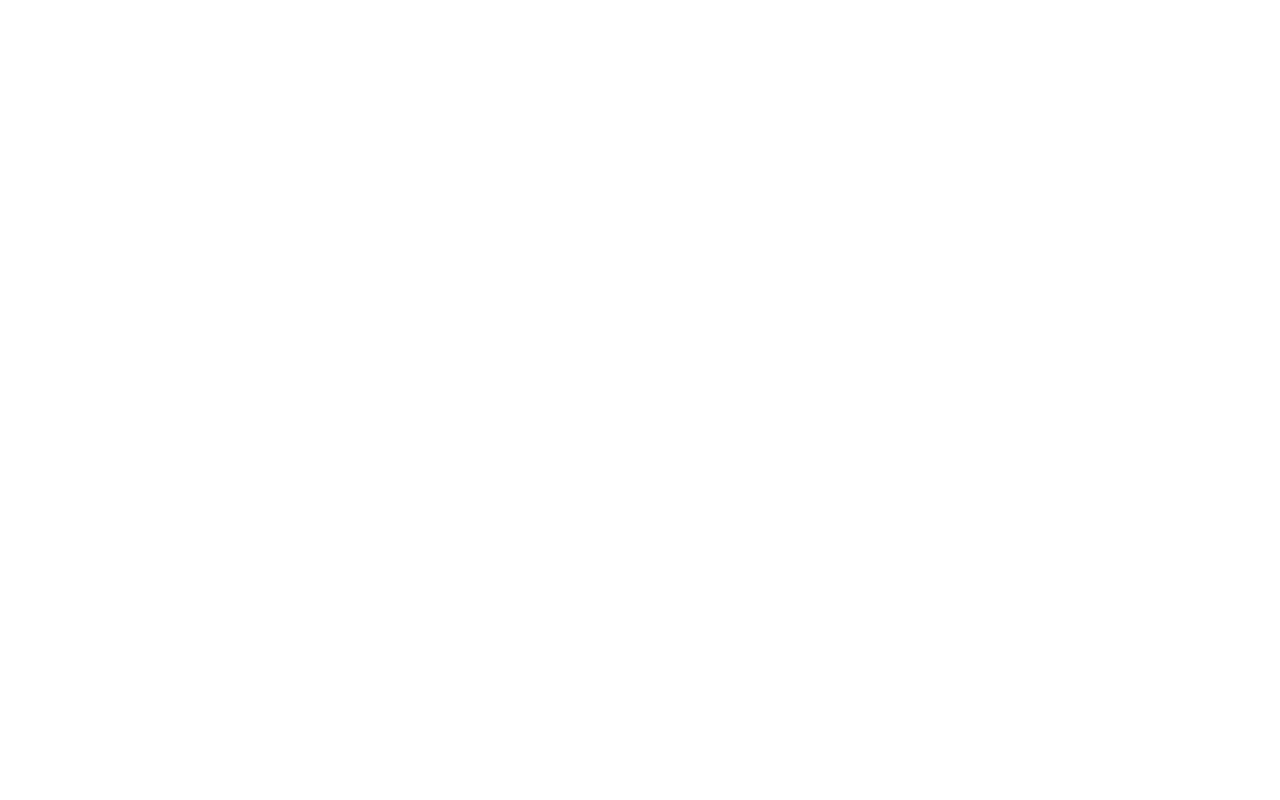
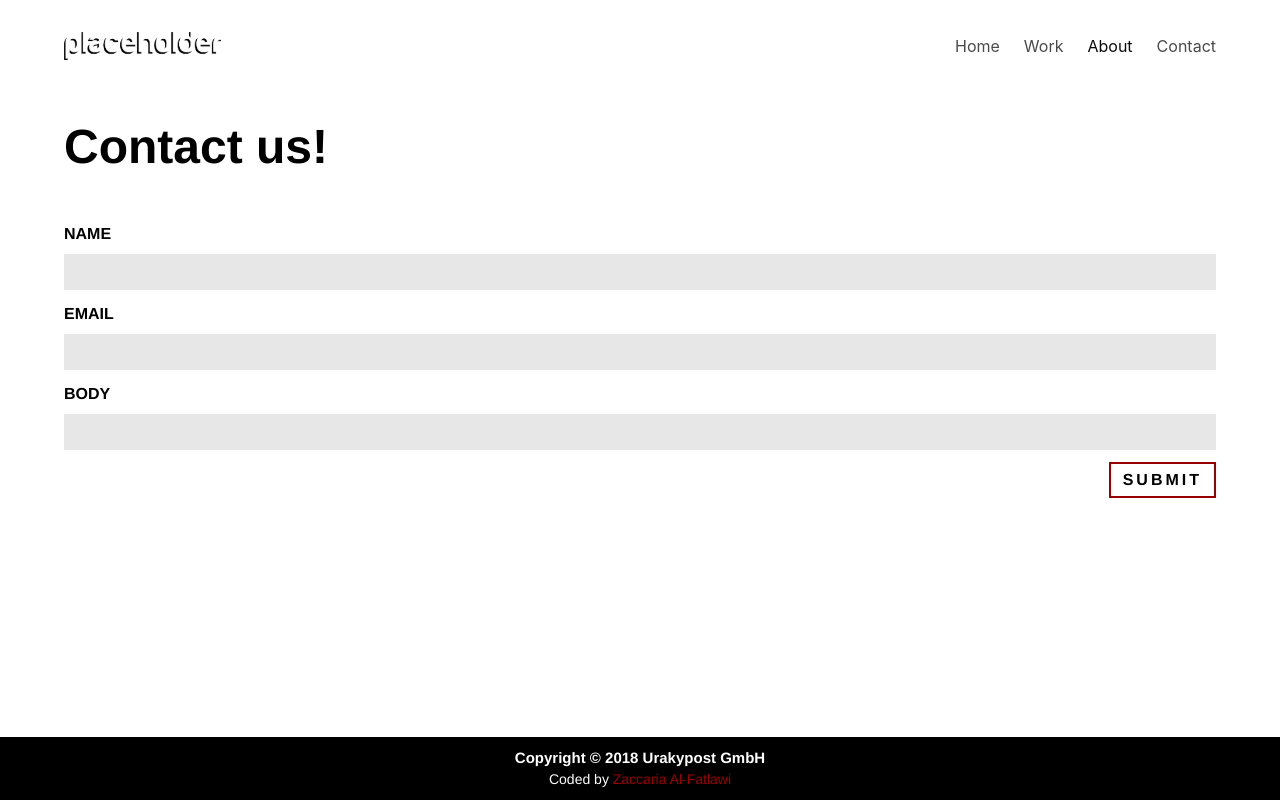
Before and after one commit to Zacchi-af/Urakypost, a website: page docs/contact.html in a window 1280 px wide. Drawn offline with nearby package versions, Linux system fonts and the light colour scheme.

Commit message:
made some responsiveness adjustments

```diff
--- a/docs/contact.html
+++ b/docs/contact.html
@@ -0,0 +1,101 @@
+<!DOCTYPE html>
+<html>
+
+<head>
+    <meta charset="utf-8">
+    <meta name="viewport" content="width=device-width, initial-scale=1">
+    <title>Urakypost GmbH</title>
+    <link rel="stylesheet" href="https://cdnjs.cloudflare.com/ajax/libs/bulma/0.7.2/css/bulma.min.css">
+    <link rel="stylesheet" href="../styles/stylesheet.css">
+    <script defer src="https://use.fontawesome.com/releases/v5.3.1/js/all.js"></script>
+</head>
+
+<body class="site">
+    <!-- NAV -->
+    <nav class="navbar">
+        <div class="container">
+            <div class="navbar-brand">
+                <a class="navbar-item">
+                    <img src="../images/p_logo.png" alt="Logo">
+                </a>
+            </div>
+            <div id="navbarMenu" class="navbar-menu">
+                <div class="navbar-end">
+                    <a href="../index.html" class="navbar-item">
+                        Home
+                    </a>
+                    <a class="navbar-item">
+                        Work
+                    </a>
+                    <a href="about.html" class="navbar-item is-active">
+                        About
+                    </a>
+                    <a href="contact.html" class="navbar-item">
+                        Contact
+                    </a>
+                </div>
+            </div>
+            <a role="button" class="navbar-burger" aria-label="menu" aria-expanded="false">
+                <span aria-hidden="true"></span>
+                <span aria-hidden="true"></span>
+                <span aria-hidden="true"></span>
+            </a>
+        </div>
+    </nav>
+    <!--END NAV-->
+    <main class="site-content">
+        <section class="section">
+            <div class="container">
+                <h1 class="title is-1">
+                    Contact us!
+                </h1>
+            </div>
+        </section>
+        <!--FORM-->
+        <section class="section form">
+            <div class="container">
+                <form id="signup-form">
+                    <!-- name -->
+                    <div class="field">
+                        <label class="label">Name</label>
+                        <input type="text" class="input" name="name">
+                    </div>
+
+                    <!-- email -->
+                    <div class="field">
+                        <label class="label">Email</label>
+                        <input type="email" class="input" name="email">
+                    </div>
+
+                    <!-- body -->
+                    <div class="field">
+                        <label class="label">Body</label>
+                        <input type="text" class="input" name="email">
+                    </div>
+
+                    <!-- submit button -->
+                    <div class="field has-text-right">
+                        <button type="submit" class="button is-danger">Submit</button>
+                    </div>
+                </form>
+            </div>
+        </section>
+    </main>
+    <!--FOOTER-->
+    <footer class="footer">
+        <div class="container">
+            <div class="content has-text-centered fcontent">
+                <p class="nomargin">
+                    <strong class="nopadding">Copyright © 2018 Urakypost GmbH</strong>
+                </p>
+                <p>
+                    Coded by <a href="https://dietilde.ch">Zaccaria Al-Fatlawi</a>
+                </p>
+            </div>
+
+        </div>
+    </footer>
+    <!--FOOTER END-->
+</body>
+
+</html>
--- a/styles/stylesheet.css
+++ b/styles/stylesheet.css
@@ -1,27 +1,40 @@
 /*FOOTER*/
 .footer {
-    background-color: white;
+    background-color: #000;
     font-family: 'Helvetica Neue', Helvetica, Arial, sans-serif;
-    color: #000;
-    padding-bottom: 48px;
+    color: #fff;
+    padding: 0;
+    font-size: 14px;
 }
 
-.footer,
-strong {
-    color: #000;
+.fcontent {
+    padding: 10px!important;
 }
 
-.footer,
-p,
-a {
-    color: red;
+.footer .container .content {
+    background-color: #000!important;
 }
 
-.footer,
-p {
-    color: #000;
+.footer strong {
+    color: #fff;
+    font-size: 15px;
 }
 
+.footer p a {
+    color: #900;
+}
+
+.footer p {
+    color: #fff;
+}
+
+.nopadding {
+    padding: 0px;
+}
+
+.nomargin {
+    margin: 0px!important;
+}
 /*STICKY FOOTER*/
 .site {
     display: flex;
@@ -49,6 +62,20 @@
 .title .is-two {
     color: #000;
     text-transform: unset;
+}
+
+.column p {
+    padding: 20px;
+}
+
+.column h1 {
+    padding-left: 20px!important;
+    padding-right: 20px!important;
+}
+
+main {
+    font-family: 'Helvetica Neue', Helvetica, Arial, Helvetica, sans-serif;
+    color: #000;
 }
 
 /*NAVBAR*/
@@ -135,14 +162,16 @@
 }
 
 .ptitle {
+    float: right;
+    padding-right: 150px !important;
     background-color: #900;
-    color: #000;
+    color: #fff;
     font-weight: 600;
     letter-spacing: 20px;
     left: 0;
     margin: auto;
     padding: 20px 20px 20px 20px;
-    position: absolute;
+    position: relative;
     right: 0;
     text-align: center;
     text-transform: uppercase;
@@ -154,6 +183,7 @@
 }
 
 @media screen and (max-width: 1030px) {
+
     .p1,
     .p2,
     .p3,
@@ -161,21 +191,84 @@
     .p5 {
         background-attachment: scroll;
     }
+
+    .ptitle {
+        font-size: 40px !important;
+        letter-spacing: 10px;
+        padding: 15px;
+    }
 }
 
 @media screen and (max-width: 420px) {
     .ptitle {
-      font-size: 25px!important;
+        font-size: 25px !important;
         letter-spacing: 5px;
+        padding-right: 30px!important;
         padding: 10px;
     }
+
     .parallaxp {
         line-height: 1.5em;
         text-align: justify;
     }
+
     .content {
         padding: 50px 20px;
         font-size: 18px;
         text-align: center;
     }
 }
+
+@media screen and (max-width: 320px){
+    .ptitle{
+        font-size: 20px !important;
+        letter-spacing: 5px;
+        padding-right: 20px!important;
+        padding: 6px;
+    }
+}
+
+/*CONTACT FORM*/
+.form {
+    padding-top: 0!important;
+    padding-bottom: 20px!important;
+}
+
+.label {
+    font-family: 'Helvetica Neue', Helvetica, Arial, Helvetica, sans-serif;
+    color: #000!important;
+    text-transform: uppercase;
+
+}
+
+.input {
+    border-color: #000;
+    box-shadow: none;
+    border: none;
+    color: none;
+    background-color: #e7e7e7;
+    font-family: 'Helvetica Neue', Helvetica, Arial, Helvetica, sans-serif;
+    border-radius: 0!important;
+}
+
+.button.is-danger {
+    background-color: #fff!important;
+    color: #000!important;
+    border: 2px solid #900;
+    letter-spacing: 3px;
+    text-transform: uppercase;
+    font-family: 'Helvetica Neue', Helvetica, Arial, Helvetica, sans-serif;
+    font-weight: 600;
+    border-radius: 0!important;
+}
+
+.button.is-danger:hover {
+    background-color: #900!important;
+    color: #fff!important;
+    border: 2px solid #900;
+    letter-spacing: 3px;
+    text-transform: uppercase;
+    font-family: 'Helvetica Neue', Helvetica, Arial, Helvetica, sans-serif;
+    font-weight: 600;
+    border-radius: 0!important;
+}
```
Also changed, not shown: docs/about.html (+5 -5 lines), index.html (+5 -5 lines), docs/work.html (added). Lines whose indentation alone changed are shown as unchanged.
